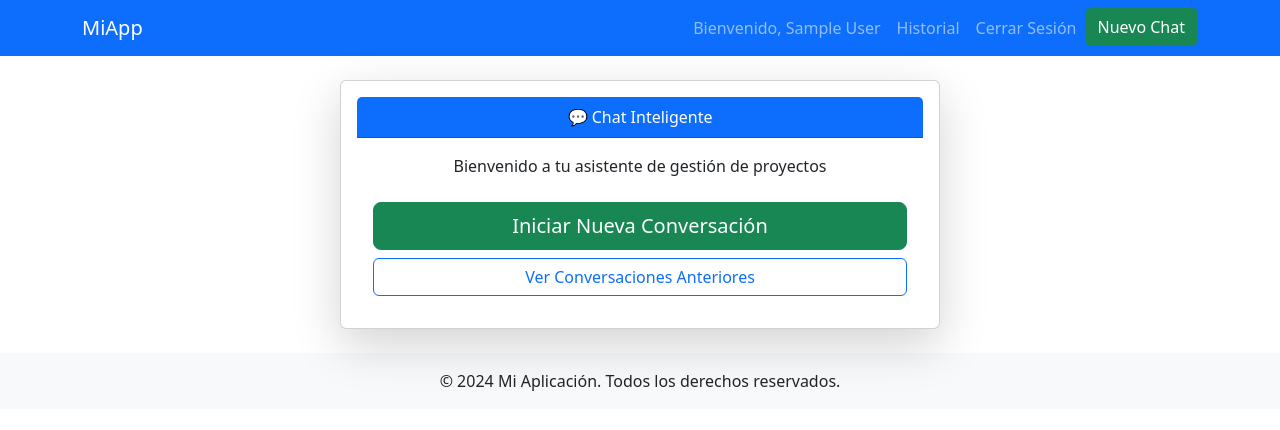
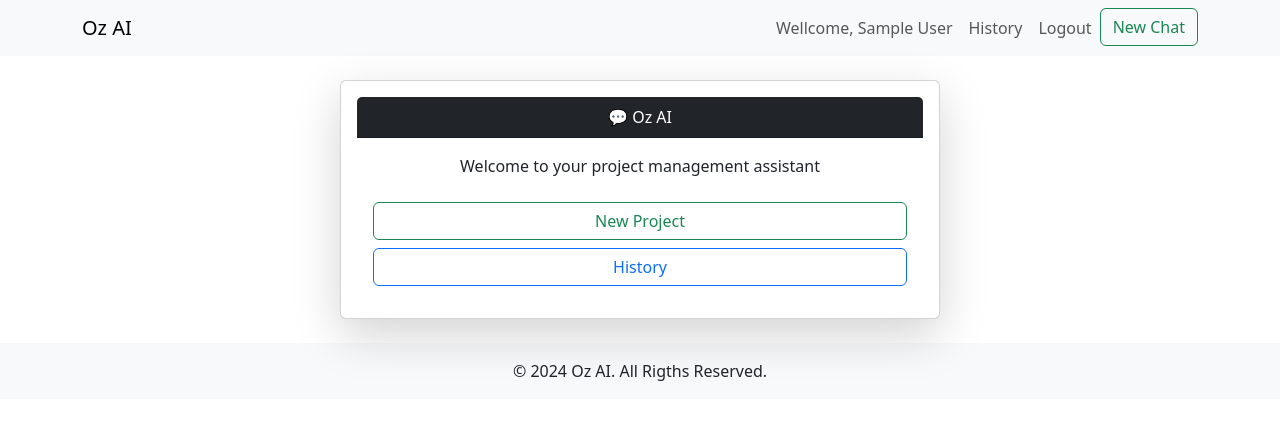
Before and after one commit to OZVE/Project, a Flask app: page / in a window 1280 px wide. Shown: the top 430 px of the page. Run offline with Flask 3, Linux system fonts and the light colour scheme; the visitor is signed in with stand-in values (Sample User, id 1); some libraries are stand-ins or nearby versions.

Commit message:
Bootstrap changes

```diff
--- a/app.py
+++ b/app.py
@@ -45,7 +45,7 @@ def conversations():
 def new_conversation():
     from models.conversation import Conversation
     # Crear una nueva conversación con título por defecto
-    conv = Conversation(user_id=session.get('user_id'), title="Nueva Conversación")
+    conv = Conversation(user_id=session.get('user_id'), title="New Chat")
     db.session.add(conv)
     db.session.commit()
     return redirect(url_for('chat', conversation_id=conv.id))
--- a/templates/chat.html
+++ b/templates/chat.html
@@ -6,7 +6,7 @@
 <div class="row">
   <!-- Sidebar (opcional) para navegación de conversaciones -->
   <div class="col-md-3">
-    <a href="{{ url_for('lista_conversaciones') }}" class="btn btn-primary mb-3">Volver a Conversaciones</a>
+    <a href="{{ url_for('lista_conversaciones') }}" class="btn btn-outline-primary">History</a>
     <!-- Aquí puedes listar otras conversaciones o acciones -->
   </div>
   <!-- Área de Chat -->
--- a/templates/chat_history.html
+++ b/templates/chat_history.html
@@ -1,9 +1,9 @@
 {% extends 'layout.html' %}
 
-{% block title %}Historial de Chat{% endblock %}
+{% block title %}History{% endblock %}
 
 {% block content %}
-  <h2>Historial de Chat</h2>
+  <h2>History</h2>
   {% if messages %}
     {% for msg in messages %}
       <div class="alert {{ 'alert-primary' if msg.sender == 'user' else 'alert-secondary' }}">
@@ -12,6 +12,6 @@
       </div>
     {% endfor %}
   {% else %}
-    <p>No hay mensajes guardados.</p>
+    <p>There's nothing to see here...</p>
   {% endif %}
 {% endblock %}
--- a/templates/index.html
+++ b/templates/index.html
@@ -4,12 +4,12 @@
 
 {% block content %}
 <div class="card shadow-lg mx-auto p-3" style="max-width: 600px;">
-    <div class="card-header bg-primary text-white text-center">💬 Chat Inteligente</div>
+    <div class="card-header bg-dark text-white text-center">💬 Oz AI</div>
     <div class="card-body">
-        <p class="text-center mb-4">Bienvenido a tu asistente de gestión de proyectos</p>
+        <p class="text-center mb-4">Welcome to your project management assistant</p>
         <div class="d-grid gap-2">
-            <a href="{{ url_for('new_conversation') }}" class="btn btn-success btn-lg">Iniciar Nueva Conversación</a>
-            <a href="{{ url_for('lista_conversaciones') }}" class="btn btn-outline-primary">Ver Conversaciones Anteriores</a>
+            <a href="{{ url_for('new_conversation') }}" class="btn btn-outline-success">New Project</a>
+            <a href="{{ url_for('lista_conversaciones') }}" class="btn btn-outline-primary">History</a>
         </div>
     </div>
 </div>
--- a/templates/layout.html
+++ b/templates/layout.html
@@ -9,23 +9,23 @@
 <body>
 
     <!-- 🔹 NAVBAR -->
-    <nav class="navbar navbar-expand-lg navbar-dark bg-primary">
+    <nav class="navbar navbar-expand-lg navbar-light bg-light">
         <div class="container">
-            <a class="navbar-brand" href="{{ url_for('index') }}">MiApp</a>
+            <a class="navbar-brand" href="{{ url_for('index') }}">Oz AI</a>
             <button class="navbar-toggler" type="button" data-bs-toggle="collapse" data-bs-target="#navbarNav" aria-controls="navbarNav" aria-expanded="false" aria-label="Toggle navigation">
                 <span class="navbar-toggler-icon"></span>
             </button>
             <div class="collapse navbar-collapse" id="navbarNav">
                 <ul class="navbar-nav ms-auto">
                     {% if session.get('user_id') %}
-                        <li class="nav-item"><a class="nav-link" href="#">Bienvenido, {{ session.get('user_name', 'Usuario') }}</a></li>
-                        <li class="nav-item"><a class="nav-link" href="{{ url_for('lista_conversaciones') }}">Historial</a></li>
-                        <li class="nav-item"><a class="nav-link" href="{{ url_for('auth.logout') }}">Cerrar Sesión</a></li>
-                        <li class="nav-item"><a href="{{ url_for('new_conversation') }}" class="btn btn-success">Nuevo Chat</a></li>
+                        <li class="nav-item"><a class="nav-link" href="#">Wellcome, {{ session.get('user_name', 'Usuario') }}</a></li>
+                        <li class="nav-item"><a class="nav-link" href="{{ url_for('lista_conversaciones') }}">History</a></li>
+                        <li class="nav-item"><a class="nav-link" href="{{ url_for('auth.logout') }}">Logout</a></li>
+                        <li class="nav-item"><a href="{{ url_for('new_conversation') }}" class="btn btn-outline-success">New Chat</a></li>
 
                     {% else %}
-                        <li class="nav-item"><a class="nav-link" href="{{ url_for('auth.login') }}">Iniciar Sesión</a></li>
-                        <li class="nav-item"><a class="nav-link" href="{{ url_for('auth.signup') }}">Registrarse</a></li>
+                        <li class="nav-item"><a class="nav-link" href="{{ url_for('auth.login') }}">Login</a></li>
+                        <li class="nav-item"><a class="nav-link" href="{{ url_for('auth.signup') }}">Singup</a></li>
                     {% endif %}
                 </ul>
             </div>
@@ -39,7 +39,7 @@
 
     <!-- 🔹 FOOTER -->
     <footer class="bg-light text-center py-3">
-        <p class="mb-0">&copy; 2024 Mi Aplicación. Todos los derechos reservados.</p>
+        <p class="mb-0">&copy; 2024 Oz AI. All Rigths Reserved.</p>
     </footer>
 
 <script src="https://cdnjs.cloudflare.com/ajax/libs/socket.io/4.5.4/socket.io.js"></script>
--- a/templates/login.html
+++ b/templates/login.html
@@ -4,7 +4,7 @@
 
 {% block content %}
 <div class="card shadow-lg mx-auto p-4" style="max-width: 400px;">
-    <div class="card-header bg-primary text-white text-center">🔐 Iniciar Sesión</div>
+    <div class="card-header bg-success text-white border-succes text-center">🔐 Iniciar Sesión</div>
     <div class="card-body">
         <form action="{{ url_for('auth.login') }}" method="POST">
             <div class="mb-3">
@@ -15,7 +15,7 @@
                 <label for="password" class="form-label">Contraseña</label>
                 <input type="password" id="password" name="password" class="form-control" placeholder="Ingresa tu contraseña" required>
             </div>
-            <button type="submit" class="btn btn-primary w-100">Ingresar</button>
+            <button type="submit" class="btn btn-outline-success w-100">Ingresar</button>
         </form>
     </div>
     <div class="card-footer text-center">
--- a/templates/signup.html
+++ b/templates/signup.html
@@ -19,7 +19,7 @@
                 <label for="password" class="form-label">Contraseña</label>
                 <input type="password" id="password" name="password" class="form-control" placeholder="Ingresa tu contraseña" required>
             </div>
-            <button type="submit" class="btn btn-success w-100">Registrarse</button>
+            <button type="submit" class="btn btn-outline-success w-100">Registrarse</button>
         </form>
     </div>
     <div class="card-footer text-center">
```
Also changed, not shown: templates/conversations.html (+5 -3 lines), database.db.
